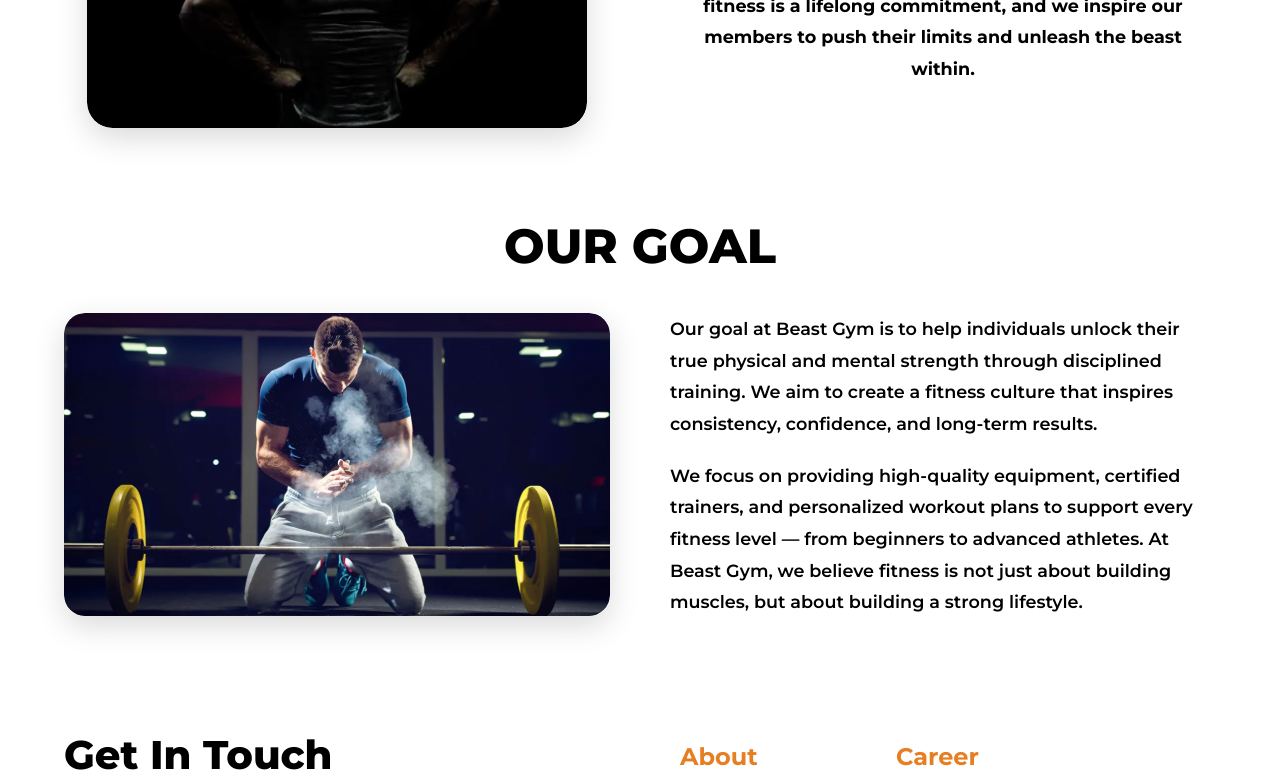
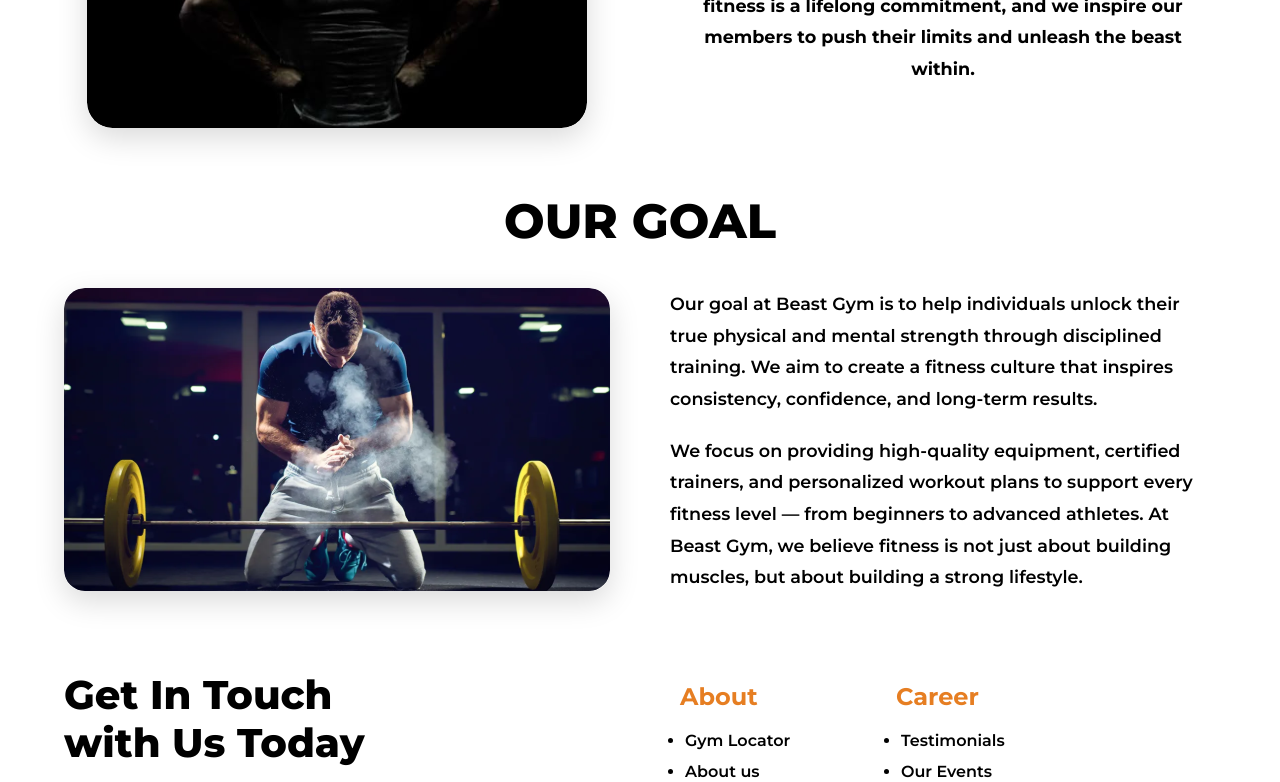
Before and after one commit to Swapnilp011/Gym-site, a React (Vite) app: page /about in a window 1280 px wide. Shown: the part 520-1302 px from the top of the page. Built offline with nearby package versions, Linux system fonts and the light colour scheme.

Commit message:
change the padding in the about us page for top and bottom both sides

```diff
--- a/src/pages/Aboutuspage/Aboutus.css
+++ b/src/pages/Aboutuspage/Aboutus.css
@@ -1,7 +1,7 @@
 @import url('https://fonts.googleapis.com/css2?family=Montserrat:wght@400;600;700;800&display=swap');
 
 .about-vision-section {
-  padding: 10px 5% 30px 5%;
+  padding: 10px 5% 5px 5%;
   background-color: #fff;
   font-family: 'Montserrat', sans-serif;
 }
--- a/src/pages/Aboutuspage/OurGoal.css
+++ b/src/pages/Aboutuspage/OurGoal.css
@@ -1,7 +1,7 @@
 @import url('https://fonts.googleapis.com/css2?family=Montserrat:wght@400;600;700;800&display=swap');
 
 .goal-section {
-  padding: 20px 5% 40px 5%;
+  padding: 20px 5% 5px 5%;
   background-color: #ffffff;
   font-family: 'Montserrat', sans-serif;
   text-align: center;
```
